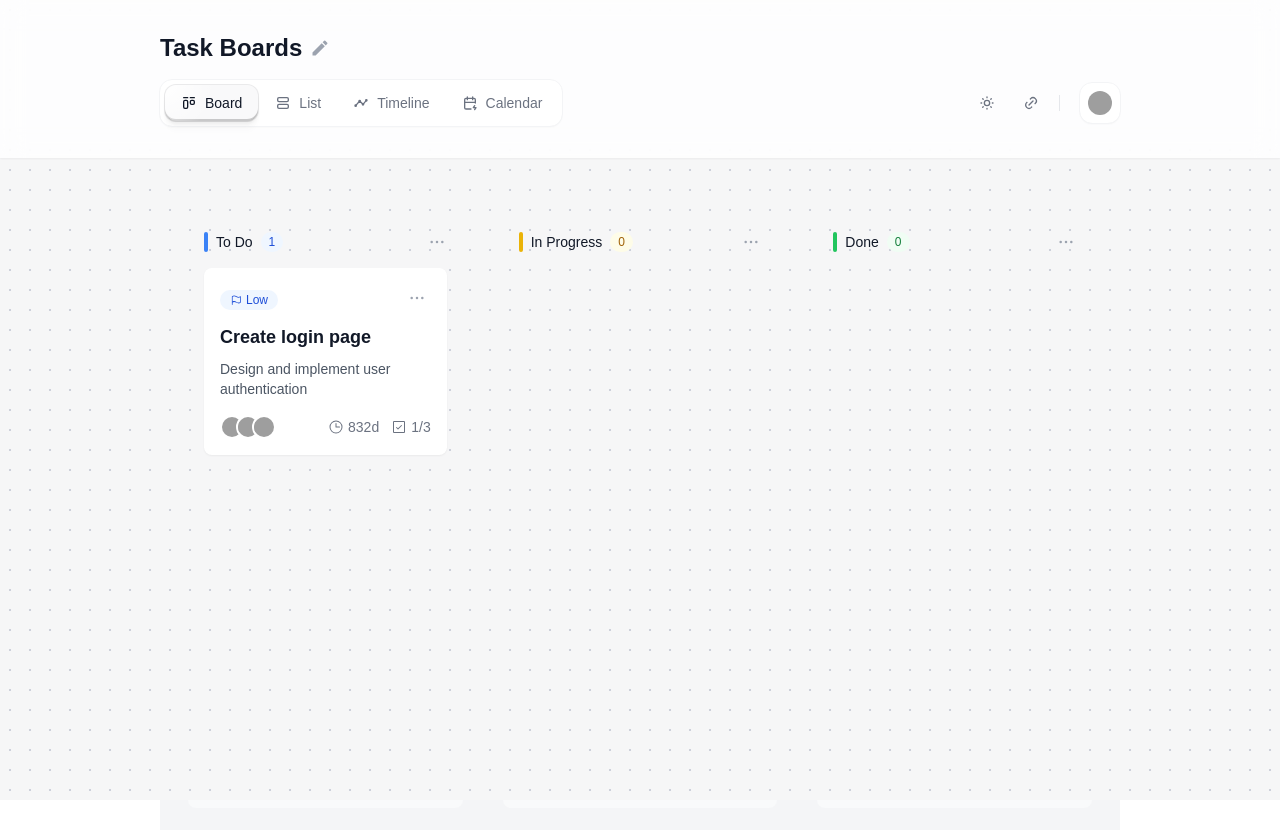
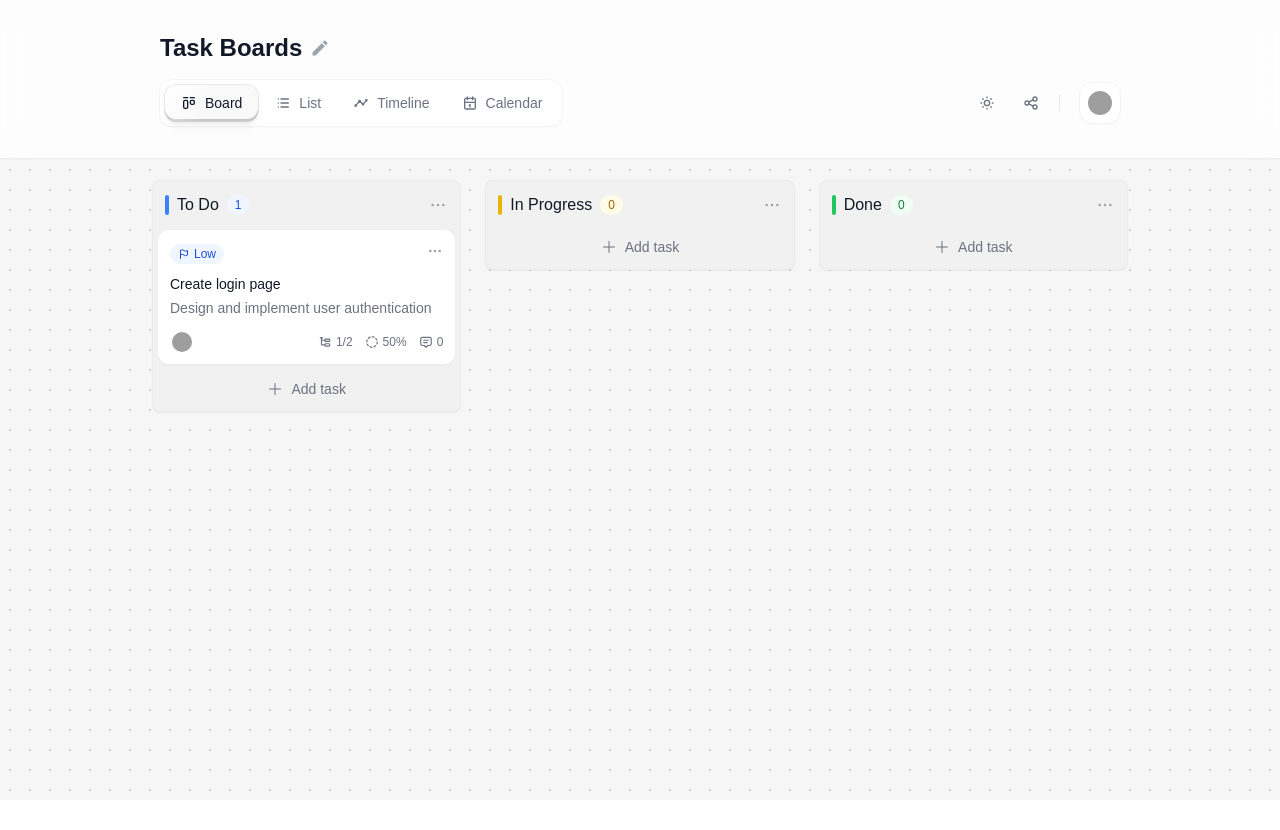
Before and after one commit to Dammyjay93/kanban, a Next.js app: page / in a window 1280 px wide. Shown: the top 830 px of the page. After the commit the page ends 800 px from the top, so only its background shows below. Built offline with nearby package versions, Linux system fonts and the light colour scheme; grey boxes are pictures that could not be loaded.

Commit message:
feat: implement kanban board components and layout

```diff
--- a/src/app/components/board-view.tsx
+++ b/src/app/components/board-view.tsx
@@ -31,38 +31,27 @@ const initialTasks: Task[] = [
     title: 'Create login page',
     description: 'Design and implement user authentication',
     status: 'todo',
-    createdAt: 'September 20, 2024 10:35 AM',
+    createdAt: new Date().toLocaleString(),
     priority: 'Low',
-    dueDate: '2022-10-12',
     assignees: [
       { id: '1', avatar: 'https://ui-avatars.com/api/?name=John+Doe&background=6366f1&color=fff' },
-      { id: '2', avatar: 'https://ui-avatars.com/api/?name=Jane+Smith&background=22c55e&color=fff' },
-      { id: '3', avatar: 'https://ui-avatars.com/api/?name=Bob+Johnson&background=ef4444&color=fff' }
     ],
     subtasks: [
       { id: '1-1', title: 'Design login form UI', completed: true },
       { id: '1-2', title: 'Implement form validation', completed: false },
-      { id: '1-3', title: 'Add social login options', completed: false },
     ]
-  },
-  // ... other initial tasks can be moved here
+  }
 ];
 
 export default function BoardView() {
   const [tasks, setTasks] = useState<Task[]>([]);
   const [selectedTask, setSelectedTask] = useState<Task | null>(null);
 
-  // Load tasks from localStorage on initial render
   useEffect(() => {
     const savedTasks = localStorage.getItem(STORAGE_KEY);
     if (savedTasks) {
       try {
-        const parsed = JSON.parse(savedTasks);
-        const validatedTasks = parsed.map((task: Task) => ({
-          ...task,
-          subtasks: Array.isArray(task.subtasks) ? task.subtasks : []
-        }));
-        setTasks(validatedTasks);
+        setTasks(JSON.parse(savedTasks));
       } catch (error) {
         console.error('Error loading tasks:', error);
         setTasks(initialTasks);
@@ -72,7 +61,6 @@ export default function BoardView() {
     }
   }, []);
 
-  // Save tasks to localStorage whenever they change
   useEffect(() => {
     if (tasks.length > 0) {
       localStorage.setItem(STORAGE_KEY, JSON.stringify(tasks));
@@ -108,14 +96,7 @@ export default function BoardView() {
       title: 'New Task',
       description: 'Click to edit description',
       status,
-      createdAt: new Date().toLocaleString('en-US', {
-        year: 'numeric',
-        month: 'long',
-        day: 'numeric',
-        hour: 'numeric',
-        minute: 'numeric',
-        hour12: true
-      }),
+      createdAt: new Date().toLocaleString(),
       priority: 'Low',
       assignees: [],
       subtasks: [],
@@ -131,14 +112,10 @@ export default function BoardView() {
   };
 
   const handleTaskUpdate = (updatedTask: Task) => {
-    const validatedTask = {
-      ...updatedTask,
-      subtasks: Array.isArray(updatedTask.subtasks) ? updatedTask.subtasks : []
-    };
     setTasks(tasks.map(task =>
-      task.id === validatedTask.id ? validatedTask : task
+      task.id === updatedTask.id ? updatedTask : task
     ));
-    setSelectedTask(validatedTask);
+    setSelectedTask(updatedTask);
   };
 
   const deleteTask = (taskId: string) => {
@@ -146,8 +123,7 @@ export default function BoardView() {
   };
 
   return (
-    <div className="min-h-screen bg-[#F4F5F7]">
-      <div className="flex gap-8 p-6 h-full">
+    <div className="flex gap-6 p-6 h-full">
       <KanbanColumn
         title="To Do"
         status="todo"
@@ -178,7 +154,6 @@ export default function BoardView() {
         onTaskClick={handleTaskClick}
         onDeleteTask={deleteTask}
       />
-      </div>
 
       <TaskDrawer
         task={selectedTask}
--- a/src/app/components/header-actions.tsx
+++ b/src/app/components/header-actions.tsx
@@ -1,6 +1,6 @@
 'use client';
 
-import { TbSun, TbMoon, TbLink } from "react-icons/tb";
+import { TbShare, TbMoon, TbSun } from "react-icons/tb";
 import { useState } from 'react';
 
 interface HeaderActionsProps {
@@ -38,8 +38,7 @@ export default function HeaderActions({ onShare, onThemeChange }: HeaderActionsP
             '--mouse-x': `${mousePosition.x}%`,
             '--mouse-y': `${mousePosition.y}%`,
           } as React.CSSProperties}
-          className={`flex items-center justify-center w-10 h-10 rounded-[12px] text-sm font-medium transition-all duration-200 relative text-gray-500 hover:text-gray-900 group ${
-            [
+          className={`flex items-center justify-center w-10 h-10 rounded-[12px] text-sm font-medium transition-all duration-200 relative text-gray-500 hover:text-gray-900 group ${[
             'hover:bg-[#F9F9FA]',
             'before:absolute before:inset-0 before:rounded-[12px] before:-z-10 before:opacity-0 group-hover:before:opacity-100',
             'before:bg-[radial-gradient(circle_at_var(--mouse-x)_var(--mouse-y),_white_0%,_transparent_50%)]',
@@ -49,8 +48,7 @@ export default function HeaderActions({ onShare, onThemeChange }: HeaderActionsP
             'hover:[box-shadow:inset_0_-2px_0_rgba(7,7,8,0.20)]',
             'hover:border hover:border-[#070708]/[0.06]',
             'transition-all duration-200'
-            ].join(' ')
-          }`}
+          ].join(' ')}`}
         >
           {theme === 'light' ? <TbSun className="w-4 h-4" /> : <TbMoon className="w-4 h-4" />}
         </button>
@@ -64,7 +62,7 @@ export default function HeaderActions({ onShare, onThemeChange }: HeaderActionsP
           } as React.CSSProperties}
           className={`flex items-center justify-center w-10 h-10 rounded-[12px] text-sm font-medium transition-all duration-200 relative text-gray-500 hover:text-gray-900 group before:absolute before:inset-0 before:rounded-[12px] before:-z-10 before:bg-[radial-gradient(circle_at_var(--mouse-x)_var(--mouse-y),_white_0%,_transparent_70%)] before:opacity-0 hover:before:opacity-100 before:transition-all before:duration-300 hover:bg-[#F9F9FA] hover:border hover:border-[#070708]/[0.06] hover:[box-shadow:inset_0_-2px_0_rgba(7,7,8,0.20)]`}
         >
-          <TbLink className="w-4 h-4" />
+          <TbShare className="w-4 h-4" />
         </button>
       </div>
       <div className="w-[1px] h-4 bg-gray-200 mr-3" />
--- a/src/app/components/kanban-board.tsx
+++ b/src/app/components/kanban-board.tsx
@@ -3,5 +3,9 @@
 import BoardView from './board-view';
 
 export default function KanbanBoard() {
-  return <BoardView />;
+  return (
+    <div className="h-full">
+      <BoardView />
+    </div>
+  );
 }
--- a/src/app/components/kanban-card.tsx
+++ b/src/app/components/kanban-card.tsx
@@ -1,17 +1,17 @@
 'use client';
 
-import { motion } from 'framer-motion';
-import { useState, useRef, useEffect } from 'react';
-import { DotsThree, Trash, Flag, CheckSquare, Clock, Share } from '@phosphor-icons/react';
+import { TbDots, TbFlag, TbMessage2, TbCalendarClock, TbCircleDashed, TbSubtask } from "react-icons/tb";
+import { useState } from 'react';
 
 interface KanbanCardProps {
+  id: string;
+  index: number;
   title: string;
   description: string;
-  id: string;
-  index: number;
   status: 'todo' | 'inProgress' | 'done';
   priority: 'Low' | 'Medium' | 'High';
   dueDate?: string;
+  comments?: number;
   assignees: {
     id: string;
     avatar: string;
@@ -25,67 +25,7 @@ interface KanbanCardProps {
   onDelete: (id: string) => void;
 }
 
-export default function KanbanCard({
-  title,
-  description,
-  id,
-  index,
-  status,
-  priority,
-  dueDate,
-  assignees,
-  subtasks = [],
-  onClick,
-  onDelete
-}: KanbanCardProps) {
-  const [isMenuOpen, setIsMenuOpen] = useState(false);
-  const menuRef = useRef<HTMLDivElement>(null);
-
-  useEffect(() => {
-    function handleClickOutside(event: MouseEvent) {
-      if (menuRef.current && !menuRef.current.contains(event.target as Node)) {
-        setIsMenuOpen(false);
-      }
-    }
-
-    document.addEventListener('mousedown', handleClickOutside);
-    return () => {
-      document.removeEventListener('mousedown', handleClickOutside);
-    };
-  }, []);
-
-  const handleMenuClick = (e: React.MouseEvent) => {
-    e.stopPropagation();
-    setIsMenuOpen(!isMenuOpen);
-  };
-
-  const handleDelete = (e: React.MouseEvent) => {
-    e.stopPropagation();
-    onDelete(id);
-    setIsMenuOpen(false);
-  };
-
-  const handleShare = async (e: React.MouseEvent) => {
-    e.stopPropagation();
-    const taskUrl = `${window.location.origin}/task/${id}`;
-    try {
-      if (navigator.share) {
-        await navigator.share({
-          title,
-          text: description,
-          url: taskUrl
-        });
-      } else {
-        await navigator.clipboard.writeText(taskUrl);
-        // You might want to add a toast notification here
-      }
-    } catch (error) {
-      console.error('Error sharing:', error);
-    }
-    setIsMenuOpen(false);
-  };
-
-  const getPriorityColor = (priority: string) => {
+const getPriorityStyle = (priority: string) => {
   switch (priority) {
     case 'Low':
       return 'bg-blue-50 text-blue-700';
@@ -94,71 +34,121 @@ export default function KanbanCard({
     case 'High':
       return 'bg-red-50 text-red-700';
     default:
-        return 'bg-gray-100 text-gray-800';
+      return 'bg-gray-50 text-gray-700';
   }
 };
 
-  const getRelativeTime = (date: string) => {
+const getRelativeTime = (dateString: string) => {
+  const date = new Date(dateString);
   const now = new Date();
-    const dueDate = new Date(date);
-    const diffTime = Math.abs(dueDate.getTime() - now.getTime());
+  const diffTime = date.getTime() - now.getTime();
   const diffDays = Math.ceil(diffTime / (1000 * 60 * 60 * 24));
-    return `${diffDays}d`;
+
+  if (diffDays < 0) return 'Overdue';
+  if (diffDays === 0) return 'Today';
+  if (diffDays === 1) return 'Tomorrow';
+  if (diffDays <= 7) return `In ${diffDays} days`;
+  return new Date(dateString).toLocaleDateString();
 };
 
+export default function KanbanCard({
+  id,
+  index,
+  title,
+  description,
+  priority,
+  dueDate,
+  comments = 0,
+  assignees,
+  subtasks = [],
+  onClick,
+  onDelete
+}: KanbanCardProps) {
   const completedSubtasks = subtasks.filter(subtask => subtask.completed).length;
-  const totalSubtasks = subtasks.length;
+  const progress = subtasks.length > 0 ? (completedSubtasks / subtasks.length) * 100 : 0;
+  const [mousePosition, setMousePosition] = useState({ x: 50, y: 50 });
+  const [showMenu, setShowMenu] = useState(false);
+
+  const handleMouseMove = (event: React.MouseEvent<HTMLDivElement>) => {
+    const element = event.currentTarget;
+    const rect = element.getBoundingClientRect();
+    setMousePosition({
+      x: ((event.clientX - rect.left) / rect.width) * 100,
+      y: ((event.clientY - rect.top) / rect.height) * 100,
+    });
+  };
 
   return (
-    <motion.div
-      layout
-      layoutId={id}
-      transition={{ duration: 0.15 }}
-      className="bg-white p-4 rounded-lg shadow-sm cursor-pointer hover:scale-[1.01] transition-transform"
-      draggable="true"
+    <div
+      draggable
       onClick={onClick}
-      onDragStart={(e: any) => {
-        if (e.dataTransfer) {
+      onMouseMove={handleMouseMove}
+      onMouseLeave={() => {
+        setMousePosition({ x: 50, y: 50 });
+        setShowMenu(false);
+      }}
+      onDragStart={(e: React.DragEvent<HTMLDivElement>) => {
         e.dataTransfer.setData('taskId', id);
         e.dataTransfer.setData('sourceIndex', index.toString());
         if (e.currentTarget instanceof HTMLElement) {
-            e.currentTarget.style.opacity = '0.1';
-          }
+          e.currentTarget.style.opacity = '0.5';
         }
       }}
-      onDragEnd={(e: any) => {
+      onDragEnd={(e: React.DragEvent<HTMLDivElement>) => {
         if (e.currentTarget instanceof HTMLElement) {
           e.currentTarget.style.opacity = '1';
         }
       }}
+      style={{
+        '--mouse-x': `${mousePosition.x}%`,
+        '--mouse-y': `${mousePosition.y}%`,
+      } as React.CSSProperties}
+      className="relative bg-white p-3 rounded-[12px] cursor-pointer transition-all duration-200
+        border border-[#070708]/[0.06]
+        before:absolute before:inset-0 before:rounded-[12px] before:-z-10
+        before:bg-[radial-gradient(circle_at_var(--mouse-x)_var(--mouse-y),_white_0%,_transparent_50%)]
+        before:transition-[background-position] before:duration-300
+        after:absolute after:inset-0 after:rounded-[12px] after:-z-20
+        after:shadow-[0_17px_5px_rgba(7,7,8,0.00),0_11px_4px_rgba(7,7,8,0.01),0_6px_4px_rgba(7,7,8,0.02),0_3px_3px_rgba(7,7,8,0.04),0_1px_1px_rgba(7,7,8,0.05)]
+        [box-shadow:inset_0_-2px_0_rgba(7,7,8,0.08)]
+        hover:bg-[#F9F9FA]
+        active:translate-y-[0.5px]"
     >
       <div className="flex items-center gap-2 mb-2">
-        <span className={`inline-flex items-center gap-1 px-2.5 py-0.5 rounded-full text-xs font-medium ${getPriorityColor(priority)}`}>
-          <Flag className="w-3 h-3" weight="regular" />
+        <span className={`inline-flex items-center gap-1 px-2 py-0.5 rounded-full text-xs font-medium ${getPriorityStyle(priority)}`}>
+          <TbFlag className="w-3 h-3" />
           {priority}
         </span>
-        <div className="relative ml-auto" ref={menuRef}>
+        <div className="relative ml-auto">
           <button
-            onClick={handleMenuClick}
-            className="text-gray-400 hover:text-gray-600 p-1 rounded hover:bg-gray-50"
+            onClick={(e) => {
+              e.stopPropagation();
+              setShowMenu(!showMenu);
+            }}
+            className="text-gray-400 hover:text-gray-600"
           >
-            <DotsThree weight="bold" className="w-5 h-5" />
+            <TbDots className="w-4 h-4" />
           </button>
-
-          {isMenuOpen && (
-            <div className="absolute right-0 mt-1 w-36 bg-white rounded-lg shadow-lg border border-gray-200 py-1 z-10">
+          {showMenu && (
+            <div className="absolute right-0 mt-1 w-36 bg-white rounded-lg shadow-lg border border-gray-100 py-1 z-10">
               <button
-                onClick={handleShare}
-                className="w-full px-4 py-2 text-sm text-gray-600 hover:bg-gray-50 flex items-center gap-2"
+                onClick={(e) => {
+                  e.stopPropagation();
+                  // Handle edit action
+                  setShowMenu(false);
+                }}
+                className="w-full px-4 py-2 text-sm text-left text-gray-700 hover:bg-gray-50"
               >
-                <Share className="w-4 h-4" />
-                Share
+                Edit
               </button>
               <button
-                onClick={handleDelete}
-                className="w-full px-4 py-2 text-sm text-red-600 hover:bg-red-50 flex items-center gap-2"
+                onClick={(e) => {
+                  e.stopPropagation();
+                  onDelete(id);
+                  setShowMenu(false);
+                }}
+                className="w-full px-4 py-2 text-sm text-left text-red-600 hover:bg-gray-50"
               >
-                <Trash className="w-4 h-4" />
                 Delete
               </button>
             </div>
@@ -166,8 +156,8 @@ export default function KanbanCard({
         </div>
       </div>
 
-      <h3 className="text-lg font-semibold text-gray-900 mb-2">{title}</h3>
-      <p className="text-sm text-gray-600 mb-4 line-clamp-2">{description}</p>
+      <h3 className="text-sm font-medium text-gray-900 mb-1">{title}</h3>
+      <p className="text-sm text-gray-500 mb-3 line-clamp-2">{description}</p>
 
       <div className="flex items-center justify-between">
         <div className="flex -space-x-2">
@@ -181,21 +171,27 @@ export default function KanbanCard({
           ))}
         </div>
 
-        <div className="flex items-center gap-3 text-sm text-gray-500">
-          {dueDate && typeof dueDate === 'string' && (
+        <div className="flex items-center gap-3 text-xs text-gray-500">
+          {dueDate && (
             <div className="flex items-center gap-1">
-              <Clock className="w-4 h-4" />
+              <TbCalendarClock className="w-3.5 h-3.5" />
               <span>{getRelativeTime(dueDate)}</span>
             </div>
           )}
-          {totalSubtasks > 0 && (
           <div className="flex items-center gap-1">
-              <CheckSquare className="w-4 h-4" />
-              <span>{completedSubtasks}/{totalSubtasks}</span>
+            <TbSubtask className="w-3.5 h-3.5" />
+            <span>{completedSubtasks}/{subtasks.length}</span>
           </div>
-          )}
+          <div className="flex items-center gap-1">
+            <TbCircleDashed className="w-3.5 h-3.5" />
+            <span>{Math.round(progress)}%</span>
+          </div>
+          <div className="flex items-center gap-1">
+            <TbMessage2 className="w-3.5 h-3.5" />
+            <span>{comments}</span>
           </div>
         </div>
-    </motion.div>
+      </div>
+    </div>
   );
 }
--- a/src/app/components/kanban-column.tsx
+++ b/src/app/components/kanban-column.tsx
@@ -3,7 +3,6 @@
 import { motion } from 'framer-motion';
 import { DotsThree, Plus } from '@phosphor-icons/react';
 import KanbanCard from './kanban-card';
-import { useState } from 'react';
 
 interface Task {
   id: string;
@@ -34,94 +33,81 @@ interface KanbanColumnProps {
   onDeleteTask: (taskId: string) => void;
 }
 
-const getStatusColor = (status: string) => {
+const getColumnStyle = (status: string) => {
   switch (status) {
     case 'todo':
       return {
-        bg: 'bg-blue-50',
-        text: 'text-blue-700',
-        indicator: 'bg-blue-500'
+        indicator: 'bg-blue-500',
+        count: 'bg-blue-50 text-blue-700'
       };
     case 'inProgress':
       return {
-        bg: 'bg-yellow-50',
-        text: 'text-yellow-700',
-        indicator: 'bg-yellow-500'
+        indicator: 'bg-yellow-500',
+        count: 'bg-yellow-50 text-yellow-700'
       };
     case 'done':
       return {
-        bg: 'bg-green-50',
-        text: 'text-green-700',
-        indicator: 'bg-green-500'
+        indicator: 'bg-green-500',
+        count: 'bg-green-50 text-green-700'
       };
     default:
       return {
-        bg: 'bg-gray-50',
-        text: 'text-gray-700',
-        indicator: 'bg-gray-500'
+        indicator: 'bg-gray-500',
+        count: 'bg-gray-50 text-gray-700'
       };
   }
 };
 
-export default function KanbanColumn({ title, tasks, status, onDrop, onReorder, onAddCard, onTaskClick, onDeleteTask }: KanbanColumnProps) {
-  const [dragOverIndex, setDragOverIndex] = useState<number | null>(null);
-  const [isDraggingOver, setIsDraggingOver] = useState(false);
-
-  const colors = getStatusColor(status);
+export default function KanbanColumn({
+  title,
+  tasks,
+  status,
+  onDrop,
+  onReorder,
+  onAddCard,
+  onTaskClick,
+  onDeleteTask
+}: KanbanColumnProps) {
+  const styles = getColumnStyle(status);
 
   return (
     <div
-      className="kanban-column w-80 min-h-[calc(100vh-200px)] transition-colors duration-150 p-1 rounded-xl"
-      onDragOver={(e: React.DragEvent<HTMLDivElement>) => {
+      className="w-80 h-full bg-[#F1F1F1] border border-1.5 border-[#EBEBEB] rounded-lg shadow-sm flex flex-col"
+      onDragOver={(e) => {
         e.preventDefault();
-        setIsDraggingOver(true);
       }}
-      onDragLeave={(e: React.DragEvent<HTMLDivElement>) => {
-        setDragOverIndex(null);
-        setIsDraggingOver(false);
-      }}
-      onDrop={(e: React.DragEvent<HTMLDivElement>) => {
+      onDrop={(e) => {
         e.preventDefault();
         const taskId = e.dataTransfer.getData('taskId');
         const sourceIndex = parseInt(e.dataTransfer.getData('sourceIndex'));
 
         if (taskId) {
-          if (dragOverIndex !== null && tasks.find(t => t.id === taskId)) {
-            onReorder(taskId, sourceIndex, dragOverIndex);
+          if (tasks.find(t => t.id === taskId)) {
+            onReorder(taskId, sourceIndex, tasks.length);
           } else {
             onDrop(taskId);
           }
         }
-        setDragOverIndex(null);
-        setIsDraggingOver(false);
       }}
     >
-      <div className="column-container h-full flex flex-col space-y-4 bg-gray-50 rounded-lg p-4">
-        <div className="column-header flex items-center gap-2 relative pl-3">
-          <div className={`column-indicator absolute left-0 top-1/2 -translate-y-1/2 w-1 h-5 ${colors.indicator} rounded-full`} />
-          <h2 className="column-title text-sm font-medium text-gray-900">{title}</h2>
-          <div className={`column-count flex items-center justify-center px-2 py-0.5 rounded-full ${colors.bg} ${colors.text} text-xs font-medium`}>
+      <div className="shrink-0 px-3 pt-3 pb-1">
+        <div className="flex items-center gap-2">
+          <div className={`w-1 h-5 ${styles.indicator} rounded-full`} />
+          <h2 className="text-base font-medium text-gray-900">{title}</h2>
+          <div className={`px-2 py-0.5 rounded-full ${styles.count} text-xs font-medium`}>
             {tasks.length}
           </div>
-          <button className="column-menu ml-auto text-gray-400 hover:text-gray-600">
+          <button className="ml-auto text-gray-400 hover:text-gray-600">
             <DotsThree weight="bold" className="w-5 h-5" />
           </button>
         </div>
-        <div className="column-content flex-1">
-          <motion.div layout transition={{ duration: 0.15 }} className="tasks-container space-y-3">
+      </div>
+
+      <div className="flex-1 overflow-y-auto px-1 pt-2 pb-1">
+        <motion.div layout className="space-y-1">
           {tasks.map((task, index) => (
-              <div key={task.id} className="task-wrapper relative">
-                {isDraggingOver && dragOverIndex === index && (
-                  <div className={`drag-indicator absolute -top-2 left-0 right-0 h-0.5 ${colors.indicator} rounded-full`} />
-                )}
-                <div
-                  className="task-drop-zone"
-                  onDragOver={(e) => {
-                    e.preventDefault();
-                    setDragOverIndex(index);
-                  }}
-                >
             <KanbanCard
+              key={task.id}
               id={task.id}
               index={index}
               title={task.title}
@@ -134,27 +120,16 @@ export default function KanbanColumn({ title, tasks, status, onDrop, onReorder,
               onClick={() => onTaskClick(task.id)}
               onDelete={onDeleteTask}
             />
-                </div>
-                {isDraggingOver && dragOverIndex === tasks.length - 1 && index === tasks.length - 1 && (
-                  <div className={`drag-indicator absolute -bottom-2 left-0 right-0 h-0.5 ${colors.indicator} rounded-full`} />
-                )}
-              </div>
           ))}
-            {tasks.length === 0 && isDraggingOver && (
-              <div className="empty-drop-zone h-24 border-2 border-dashed border-gray-200 rounded-md flex items-center justify-center">
-                <p className="text-gray-400">Drop here</p>
-              </div>
-            )}
           <button
             onClick={() => onAddCard(status)}
-              className="add-task-button w-full py-2 px-3 flex items-center justify-center gap-2 text-gray-500 hover:text-gray-700 hover:bg-gray-50 rounded-md transition-colors duration-150"
+            className="w-full py-2 px-3 flex items-center justify-center gap-2 text-sm text-gray-500 hover:text-gray-700 hover:bg-white rounded-[12px] transition-colors duration-150"
           >
             <Plus className="w-4 h-4" />
-              <span>Add new</span>
+            <span>Add task</span>
           </button>
         </motion.div>
       </div>
     </div>
-    </div>
   );
 }
--- a/src/app/page.tsx
+++ b/src/app/page.tsx
@@ -72,12 +72,11 @@ export default function Home() {
   };
 
   return (
-    <div className="app-container min-h-screen flex flex-col overscroll-none">
-      <div className="fixed inset-0 bg-[#F6F6F7] [background-image:radial-gradient(#CDD0DB_1px,#F6F6F7_1px)] [background-size:20px_20px]" />
-      <header className="header-container fixed top-0 left-0 right-0 bg-white/80 backdrop-blur-md shadow-sm z-10">
-        <div className="header-content max-w-5xl mx-auto px-4 sm:px-6 lg:px-8 py-8">
-          <div className="header-sections space-y-4">
-            <div className="title-section flex items-center gap-2">
+    <div className="min-h-screen bg-[#F6F6F7] [background-image:radial-gradient(#CDD0DB_1px,#F6F6F7_1px)] [background-size:20px_20px] flex flex-col">
+      <header className="flex-shrink-0 fixed top-0 left-0 right-0 bg-white/80 backdrop-blur-md shadow-sm z-10">
+        <div className="max-w-5xl mx-auto px-4 sm:px-6 lg:px-8 py-8">
+          <div className="space-y-4">
+            <div className="flex items-center gap-2">
               {isEditingTitle ? (
                 <input
                   ref={inputRef}
@@ -86,14 +85,14 @@ export default function Home() {
                   onChange={(e) => setTitle(e.target.value)}
                   onBlur={handleTitleSubmit}
                   onKeyDown={handleKeyDown}
-                  className="title-input text-2xl font-bold text-gray-900 bg-transparent border-b-1 border-blue-500 outline-none px-1"
+                  className="text-2xl font-bold text-gray-900 bg-transparent border-b border-blue-500 outline-none px-1"
                 />
               ) : (
-                <h1 className="board-title text-2xl font-bold text-gray-900">{title}</h1>
+                <h1 className="text-2xl font-bold text-gray-900">{title}</h1>
               )}
               <button
                 onClick={() => setIsEditingTitle(true)}
-                className="edit-title-button text-gray-400 hover:text-gray-600"
+                className="text-gray-400 hover:text-gray-600"
               >
                 <MdModeEdit className="w-5 h-5" />
               </button>
@@ -105,10 +104,9 @@ export default function Home() {
           </div>
         </div>
       </header>
-      <main className="w-full">
-        <div className="main-content max-w-5xl mx-auto px-4 sm:px-6 lg:px-8 py-8 mt-[156px]">
-          {renderContent()}
-        </div>
+
+      <main className="flex-1 max-w-5xl mx-auto w-full pt-[156px] pb-6">
+        {renderContent()}
       </main>
     </div>
   );
```
Also changed, not shown: src/app/components/view-switcher.tsx (+4 -4 lines). Lines whose indentation alone changed are shown as unchanged.
